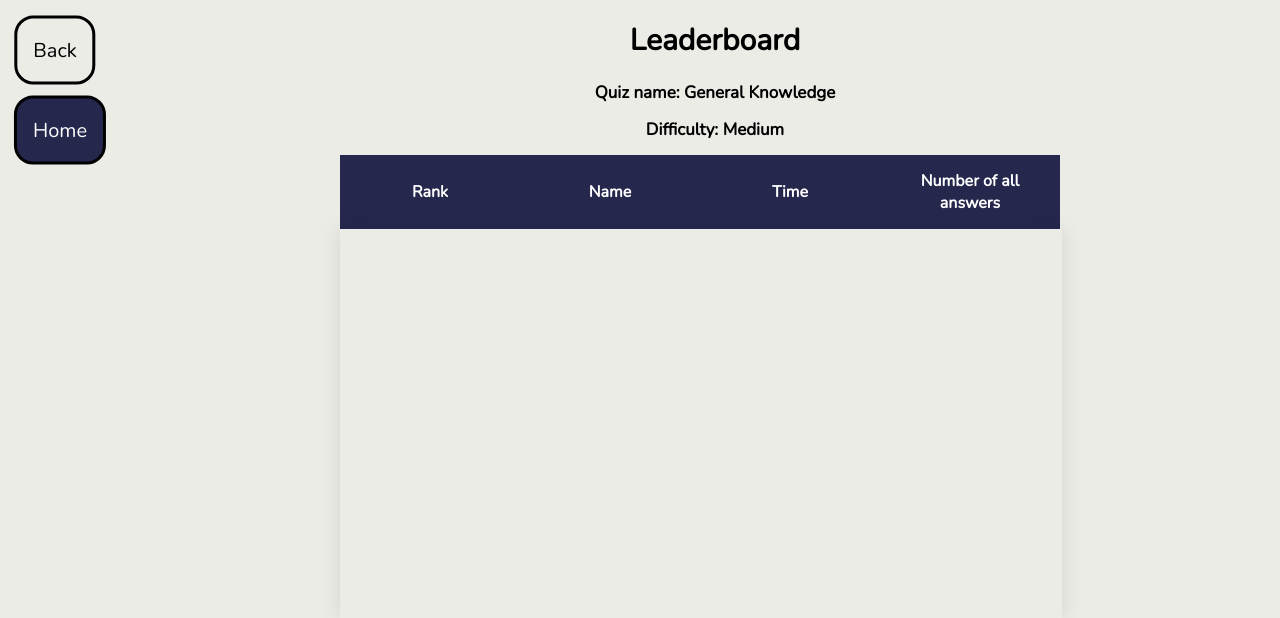
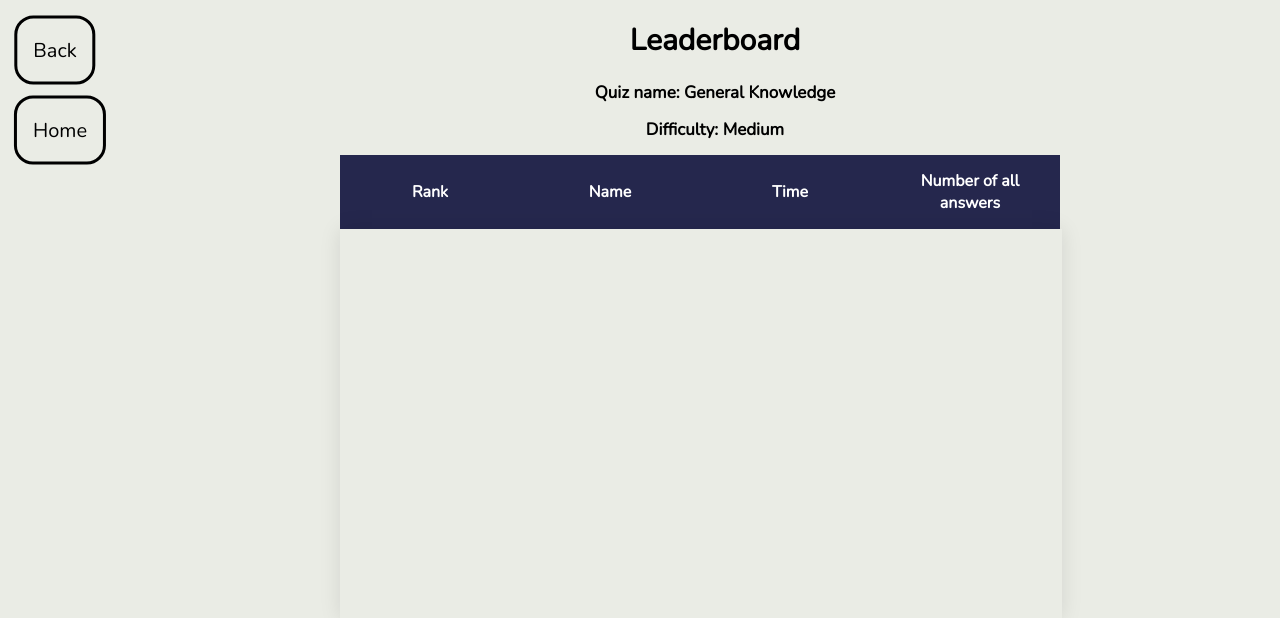
Before and after one commit to NutthanichN/Quizer, a Django app: page /quizer/leaderboard/1/1/ in a window 1280 px wide, with the pointer over the restyled element. Shown: the part 70-688 px from the top of the page. Run offline with Django 3.2, Linux system fonts and the light colour scheme; data comes from the database, SQL or seed files in the repository; lists and menus that the app fills with data are empty.

Commit message:
delete home class

```diff
--- a/quizer_game/static/quizer_game/styles/leaderboard.css
+++ b/quizer_game/static/quizer_game/styles/leaderboard.css
@@ -106,9 +106,3 @@ tbody td {
   border-radius: 19px;
   border: solid black;
 }
-
-#home a:hover {
-  background: #25274d;
-  color: white;
-  border: solid black;
-}
```
